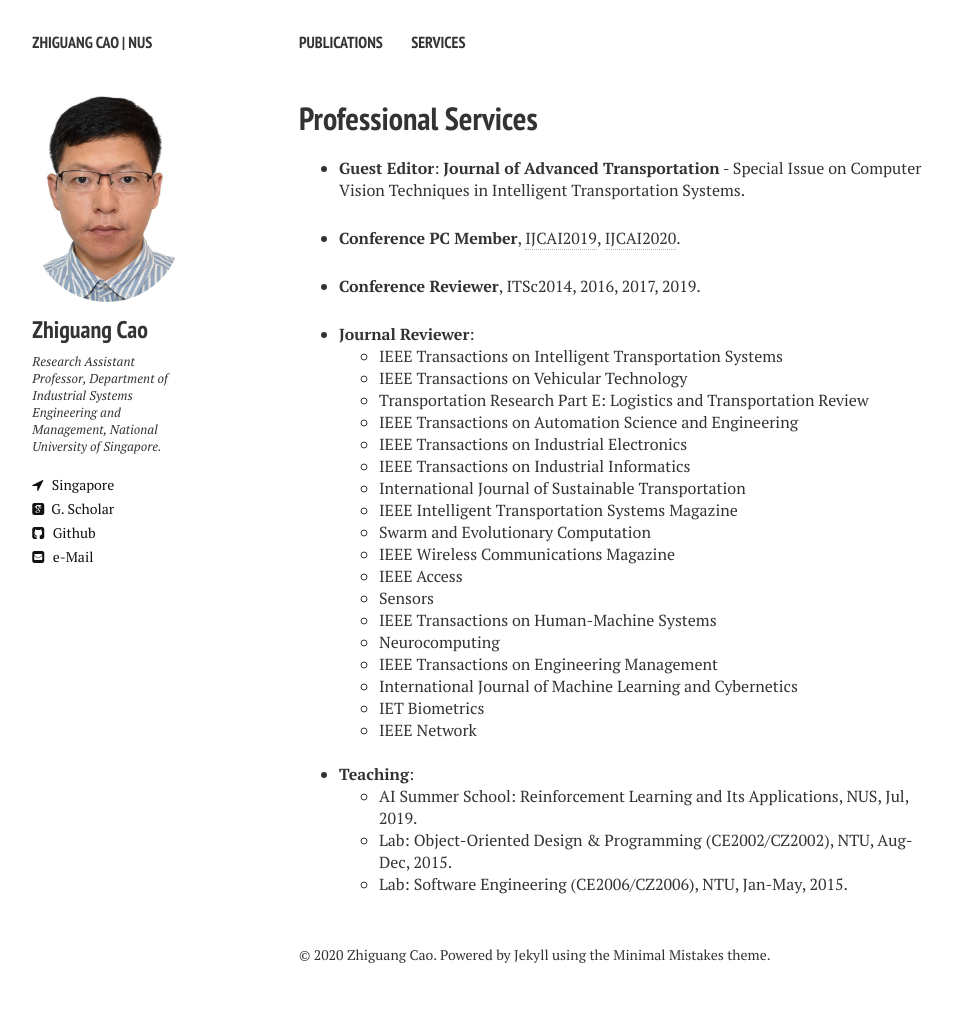
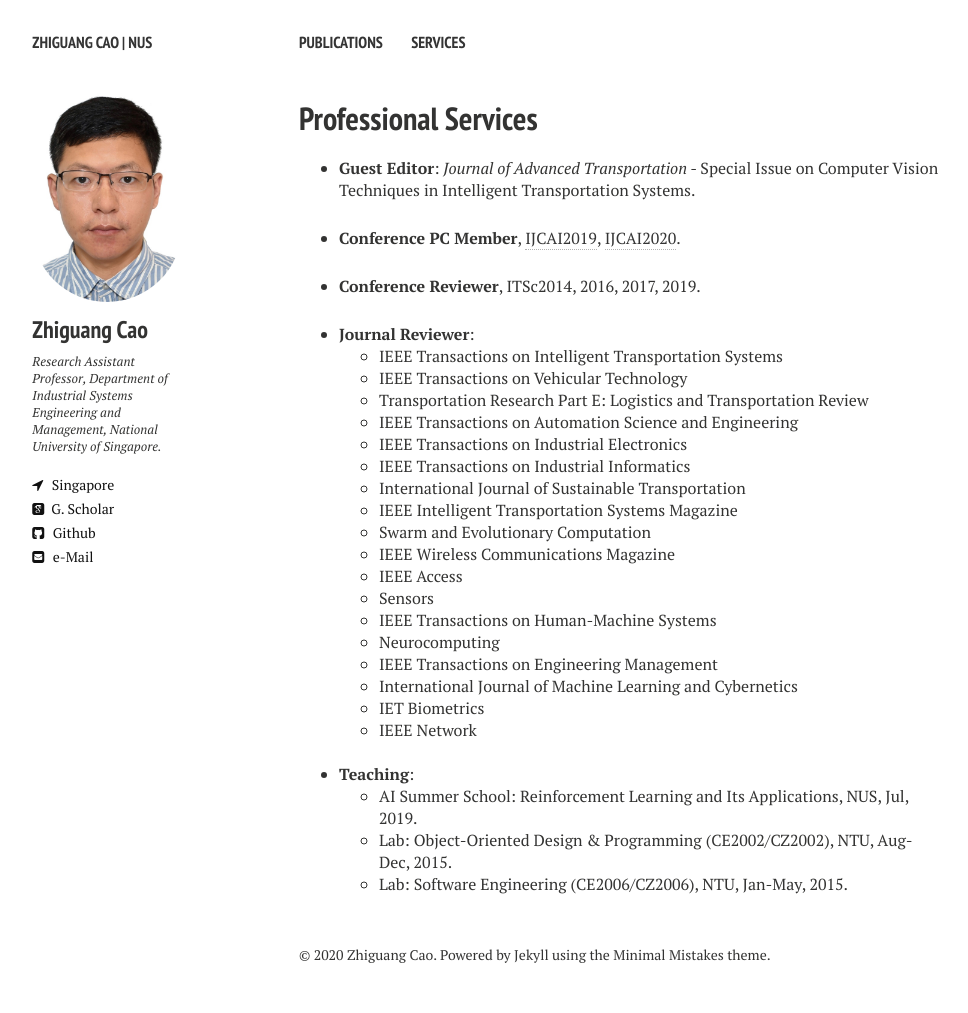
Before and after one commit to zhiguangcaosg/zhiguangcaosg.github.io, a Jekyll site: the page built from tools.md, in a window 1280 px wide. Shown: the whole page, without its empty margins (21-989 px from the left). Built offline with Jekyll 4.4.1, drawn with Linux system fonts in a browser that asks for light colours; nearby versions of some CDN libraries.

```diff
--- a/tools.md
+++ b/tools.md
@@ -18,7 +18,7 @@ comments: false
 
 <li>
 <p>
-<b>Guest Editor</b>: <b>Journal of Advanced Transportation</b> - Special Issue on Computer Vision Techniques in Intelligent Transportation Systems.
+<b>Guest Editor</b>: <i>Journal of Advanced Transportation</i> - Special Issue on Computer Vision Techniques in Intelligent Transportation Systems.
 </p>
 </li>
 
```
